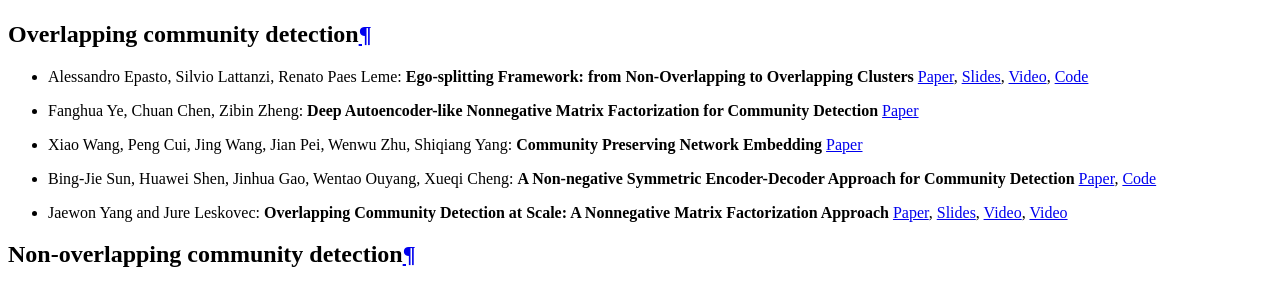
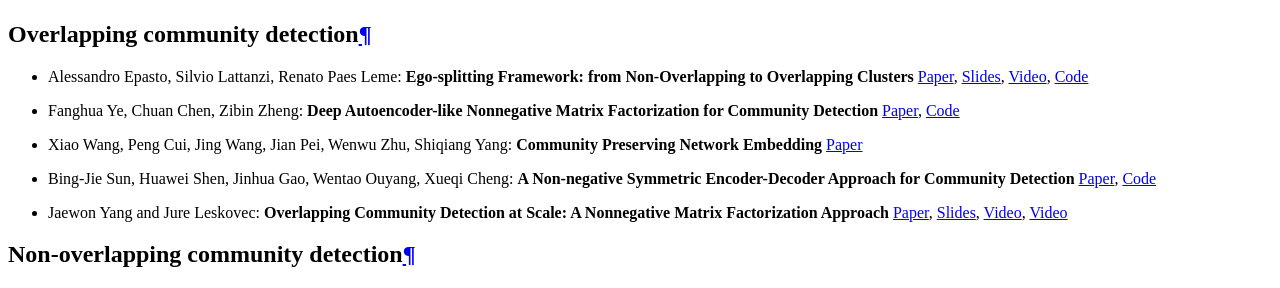
Before and after one commit to benedekrozemberczki/karateclub, a Sphinx documentation site: the page built from docs/source/notes/resources.rst, in a window 1280 px wide. Shown: the part 1073-1361 px from the top of the page. Built offline with Sphinx 7.4.7 and the Read the Docs theme 2.0.0, drawn with Linux system fonts in a browser that asks for light colours; pages that are not in the unit, such as notebooks, are missing from menus.

Commit message:
Resource enriching by adding code references.

```diff
--- a/docs/source/notes/resources.rst
+++ b/docs/source/notes/resources.rst
@@ -6,7 +6,7 @@ Overlapping community detection
 
 * Alessandro Epasto, Silvio Lattanzi, Renato Paes Leme: **Ego-splitting Framework: from Non-Overlapping to Overlapping Clusters** `Paper <https://www.eecs.yorku.ca/course_archive/2017-18/F/6412/reading/kdd17p145.pdf>`_, `Slides <https://epasto.org/papers/kdd2017-Slides.pdf>`_, `Video <https://www.youtube.com/watch?v=xMGZo-F_jss>`_, `Code <https://github.com/benedekrozemberczki/EgoSplitting>`_
 
-* Fanghua Ye, Chuan Chen, Zibin Zheng: **Deep Autoencoder-like Nonnegative Matrix Factorization for Community Detection** `Paper <https://smartyfh.com/Documents/18DANMF.pdf>`_
+* Fanghua Ye, Chuan Chen, Zibin Zheng: **Deep Autoencoder-like Nonnegative Matrix Factorization for Community Detection** `Paper <https://smartyfh.com/Documents/18DANMF.pdf>`_, `Code <https://github.com/benedekrozemberczki/DANMF>`_
 
 * Xiao Wang, Peng Cui, Jing Wang, Jian Pei, Wenwu Zhu, Shiqiang Yang: **Community Preserving Network Embedding** `Paper <https://aaai.org/ocs/index.php/AAAI/AAAI17/paper/view/14589>`_
 
```
